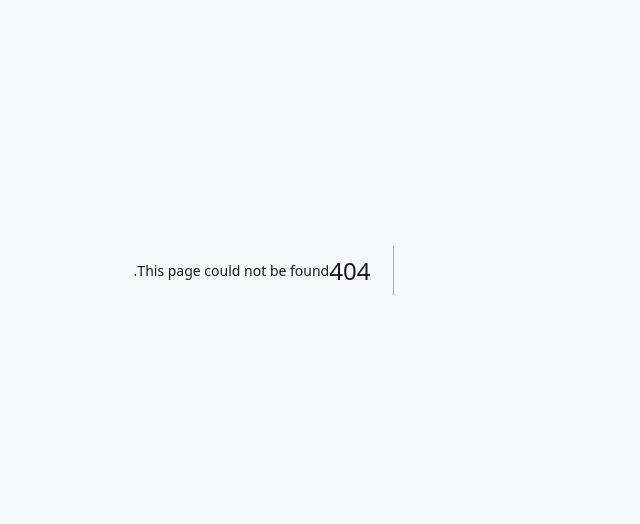
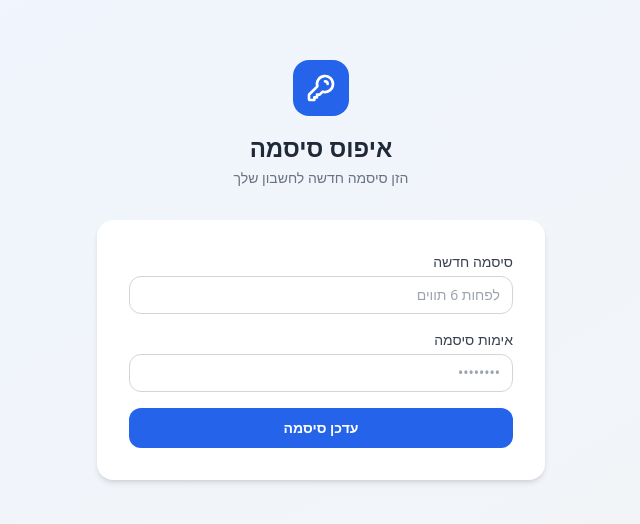
Before and after one commit to edenkozachi23-netizen/shift-scheduler, a Next.js app: page /reset-password in a window 1280 px wide. Before the commit this address had no page. Shown: the part 130-654 px from the top of the page, without its empty margins (408-1048 px from the left). Built offline with nearby package versions, Linux system fonts and the light colour scheme.

Commit message:
Add forgot password flow with reset-password page

```diff
--- a/app/login/page.tsx
+++ b/app/login/page.tsx
@@ -10,7 +10,7 @@ const KNOWN_DISPLAY_NAMES = [
   "עדן", "נועה", "שחר", "מאיה", "רון", "דניאל", "יובל", "עמית",
 ];
 
-type Mode = "login" | "register";
+type Mode = "login" | "register" | "forgot";
 
 export default function LoginPage() {
   return (
@@ -110,6 +110,26 @@ function LoginPageInner() {
     }
   }
 
+  // ── Forgot password ──────────────────────────────────────────────────────────
+  async function handleForgotPassword(e: React.FormEvent) {
+    e.preventDefault();
+    reset();
+    if (!email) { setError("יש להזין אימייל"); return; }
+    setLoading(true);
+    try {
+      const supabase = createClient();
+      const { error: authError } = await supabase.auth.resetPasswordForEmail(email, {
+        redirectTo: `${window.location.origin}/api/auth/callback?next=/reset-password`,
+      });
+      if (authError) { setError(authError.message); return; }
+      setInfo("נשלח אימייל לאיפוס סיסמה — בדוק את תיבת הדואר שלך.");
+    } catch {
+      setError("שגיאה בשליחה — נסה שוב");
+    } finally {
+      setLoading(false);
+    }
+  }
+
   // ── Render ───────────────────────────────────────────────────────────────────
   return (
     <div dir="rtl" className="min-h-screen bg-gradient-to-br from-blue-50 to-gray-100 flex items-center justify-center px-4 py-12">
@@ -125,15 +145,16 @@ function LoginPageInner() {
           </div>
           <h1 className="text-2xl font-bold text-gray-800">מערכת סידור עבודה</h1>
           <p className="text-gray-500 text-sm mt-1">
-            {mode === "login" ? "כניסה למערכת" : "הרשמה למערכת"}
+            {mode === "login" ? "כניסה למערכת" : mode === "register" ? "הרשמה למערכת" : "איפוס סיסמה"}
           </p>
         </div>
 
         <div className="bg-white rounded-2xl shadow-md p-8 space-y-5">
 
-          {/* Mode toggle */}
+          {/* Mode toggle — only shown for login / register */}
+          {mode !== "forgot" && (
             <div className="flex rounded-xl overflow-hidden border border-gray-200">
-            {(["login", "register"] as Mode[]).map((m) => (
+              {(["login", "register"] as ("login" | "register")[]).map((m) => (
                 <button
                   key={m}
                   type="button"
@@ -148,6 +169,7 @@ function LoginPageInner() {
                 </button>
               ))}
             </div>
+          )}
 
           {/* Error / info banners */}
           {error && (
@@ -188,6 +210,42 @@ function LoginPageInner() {
 
               <button type="submit" disabled={loading} className={BTN_PRIMARY}>
                 {loading ? "מתחבר..." : "כניסה"}
+              </button>
+
+              <button
+                type="button"
+                onClick={() => { setMode("forgot"); reset(); setPassword(""); }}
+                className="w-full text-sm text-blue-600 hover:underline text-center mt-1"
+              >
+                שכחתי סיסמה
+              </button>
+            </form>
+          )}
+
+          {/* ── FORGOT PASSWORD FORM ─────────────────────────────────────────── */}
+          {mode === "forgot" && (
+            <form onSubmit={handleForgotPassword} className="space-y-4">
+              <Field label="אימייל">
+                <input
+                  type="email"
+                  value={email}
+                  onChange={(e) => setEmail(e.target.value)}
+                  placeholder="your@email.com"
+                  autoComplete="email"
+                  className={INPUT}
+                />
+              </Field>
+
+              <button type="submit" disabled={loading} className={BTN_PRIMARY}>
+                {loading ? "שולח..." : "שלח קישור לאיפוס"}
+              </button>
+
+              <button
+                type="button"
+                onClick={() => { setMode("login"); reset(); }}
+                className="w-full text-sm text-gray-500 hover:underline text-center"
+              >
+                חזרה לכניסה
               </button>
             </form>
           )}
--- /dev/null
+++ b/app/reset-password/page.tsx
@@ -0,0 +1,101 @@
+"use client";
+
+import { useState } from "react";
+import { useRouter } from "next/navigation";
+import { createClient } from "@/lib/supabase/client";
+
+export default function ResetPasswordPage() {
+  const router = useRouter();
+  const [password, setPassword]     = useState("");
+  const [confirmPwd, setConfirmPwd] = useState("");
+  const [loading, setLoading]       = useState(false);
+  const [error, setError]           = useState<string | null>(null);
+  const [done, setDone]             = useState(false);
+
+  async function handleSubmit(e: React.FormEvent) {
+    e.preventDefault();
+    setError(null);
+    if (!password || !confirmPwd) { setError("יש למלא את שני השדות"); return; }
+    if (password !== confirmPwd)  { setError("הסיסמאות אינן תואמות"); return; }
+    if (password.length < 6)      { setError("הסיסמה חייבת להכיל לפחות 6 תווים"); return; }
+
+    setLoading(true);
+    try {
+      const supabase = createClient();
+      const { error: authError } = await supabase.auth.updateUser({ password });
+      if (authError) { setError(authError.message); return; }
+      setDone(true);
+      setTimeout(() => router.replace("/login"), 2500);
+    } catch {
+      setError("שגיאה באיפוס הסיסמה — נסה שוב");
+    } finally {
+      setLoading(false);
+    }
+  }
+
+  return (
+    <div dir="rtl" className="min-h-screen bg-gradient-to-br from-blue-50 to-gray-100 flex items-center justify-center px-4 py-12">
+      <div className="w-full max-w-md">
+
+        <div className="text-center mb-8">
+          <div className="inline-flex items-center justify-center w-14 h-14 rounded-2xl bg-blue-600 mb-4">
+            <svg className="w-8 h-8 text-white" fill="none" stroke="currentColor" viewBox="0 0 24 24">
+              <path strokeLinecap="round" strokeLinejoin="round" strokeWidth={2}
+                d="M15 7a2 2 0 012 2m4 0a6 6 0 01-7.743 5.743L11 17H9v2H7v2H4a1 1 0 01-1-1v-2.586a1 1 0 01.293-.707l5.964-5.964A6 6 0 1121 9z" />
+            </svg>
+          </div>
+          <h1 className="text-2xl font-bold text-gray-800">איפוס סיסמה</h1>
+          <p className="text-gray-500 text-sm mt-1">הזן סיסמה חדשה לחשבון שלך</p>
+        </div>
+
+        <div className="bg-white rounded-2xl shadow-md p-8 space-y-5">
+          {done ? (
+            <div className="text-sm text-green-700 bg-green-50 border border-green-200 rounded-xl px-4 py-3 text-center">
+              הסיסמה עודכנה בהצלחה! מועבר לדף הכניסה...
+            </div>
+          ) : (
+            <form onSubmit={handleSubmit} className="space-y-4">
+              {error && (
+                <div className="text-sm text-red-700 bg-red-50 border border-red-200 rounded-xl px-4 py-3">
+                  {error}
+                </div>
+              )}
+
+              <div className="flex flex-col gap-1">
+                <label className="text-sm font-medium text-gray-700">סיסמה חדשה</label>
+                <input
+                  type="password"
+                  value={password}
+                  onChange={(e) => setPassword(e.target.value)}
+                  placeholder="לפחות 6 תווים"
+                  autoComplete="new-password"
+                  className="w-full border border-gray-300 rounded-xl px-3 py-2 text-gray-800 text-sm focus:outline-none focus:ring-2 focus:ring-blue-400"
+                />
+              </div>
+
+              <div className="flex flex-col gap-1">
+                <label className="text-sm font-medium text-gray-700">אימות סיסמה</label>
+                <input
+                  type="password"
+                  value={confirmPwd}
+                  onChange={(e) => setConfirmPwd(e.target.value)}
+                  placeholder="••••••••"
+                  autoComplete="new-password"
+                  className="w-full border border-gray-300 rounded-xl px-3 py-2 text-gray-800 text-sm focus:outline-none focus:ring-2 focus:ring-blue-400"
+                />
+              </div>
+
+              <button
+                type="submit"
+                disabled={loading}
+                className="w-full bg-blue-600 hover:bg-blue-700 disabled:bg-gray-300 disabled:cursor-not-allowed text-white font-semibold rounded-xl py-2.5 text-sm transition-colors"
+              >
+                {loading ? "מעדכן..." : "עדכן סיסמה"}
+              </button>
+            </form>
+          )}
+        </div>
+      </div>
+    </div>
+  );
+}
```
Lines whose indentation alone changed are shown as unchanged.
